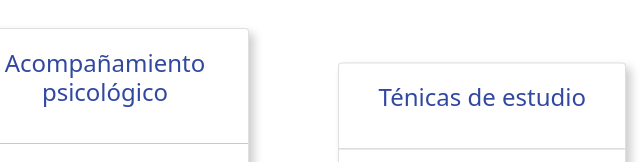
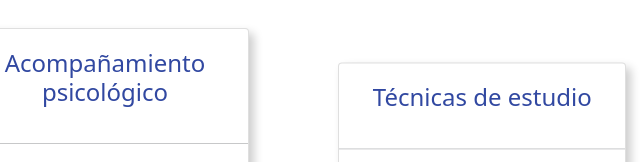
Before and after one commit to feedingminds/feedingminds, a website: page index.html in a window 1280 px wide. Shown: the part 1944-2106 px from the top of the page, 535-1175 px from the left. Drawn offline with Linux system fonts and the light colour scheme.

Commit message:
Se corrigio texto

```diff
--- a/index.html
+++ b/index.html
@@ -259,7 +259,7 @@
           </div>
         </div>
         <div class="card translate-y mx-auto mx-lg-0" style="width: 18rem; height: 347px;">
-          <h4 class="text-center p-1 mb-3 m-3 text-primary">Ténicas de estudio</h4>
+          <h4 class="text-center p-1 mb-3 m-3 text-primary">Técnicas de estudio</h4>
           <hr>
           <div class="card-body">
             <p class="card-text text-center p-1 mb-3 m-3">Aquí te enseñamos técnicas infalibles para estudiar y rendir
```
